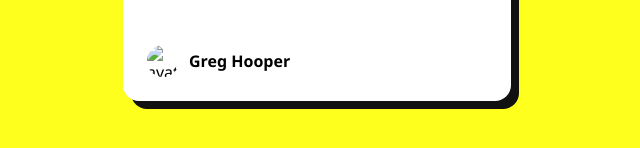
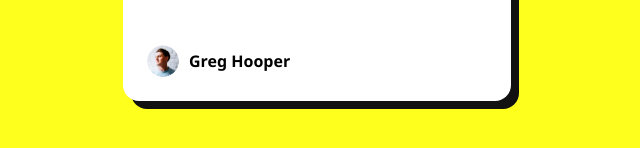
Before and after one commit to KingvonfrmO/blog-preview-card-main, a plain HTML site: page index.html in a window 1280 px wide. Shown: the part 648-796 px from the top of the page, 323-963 px from the left. Drawn offline with Linux system fonts and the light colour scheme; the site is published under a folder, as on GitHub Pages, so addresses that start at the root find nothing.

Commit message:
fixed image

```diff
--- a/index.html
+++ b/index.html
@@ -21,7 +21,7 @@
           These languages are the backbone of every website, defining structure, content, and Presentation
         </p>
         <div class="icon">
-          <img src="/assets/images/image-avatar.webp" alt="avatar">
+          <img src="assets/images/image-avatar.webp" alt="avatar">
           <span class="name">Greg Hooper</span>
         </div>
       </div>
```
